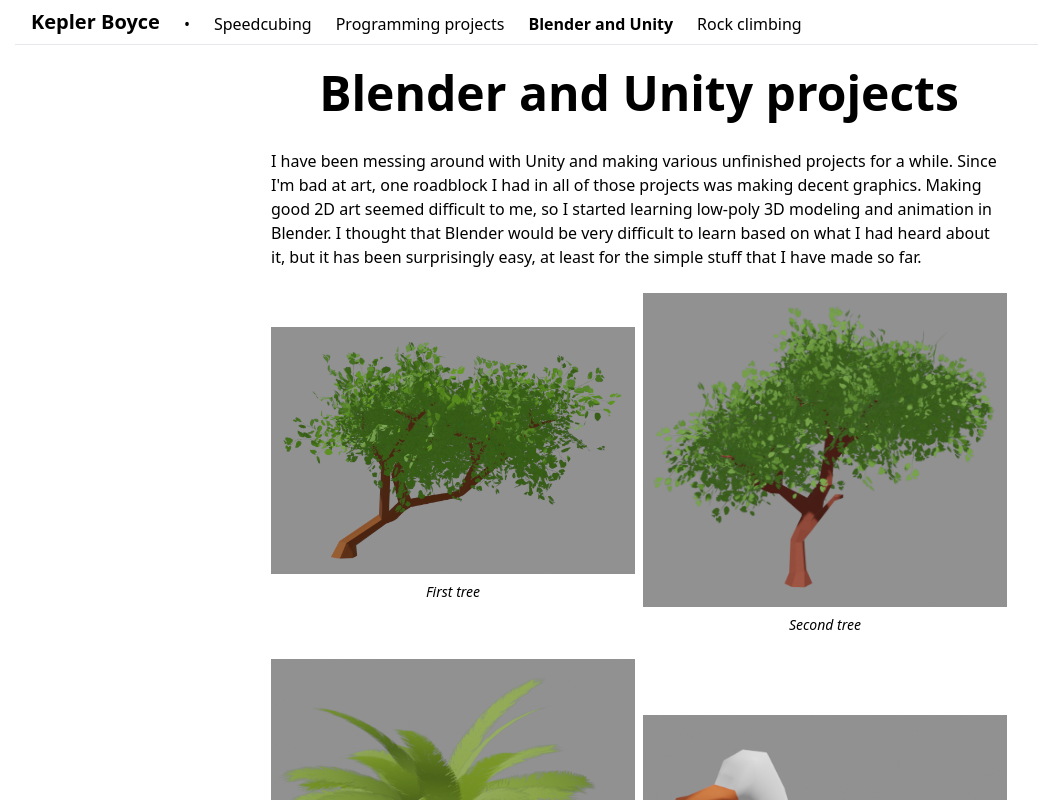
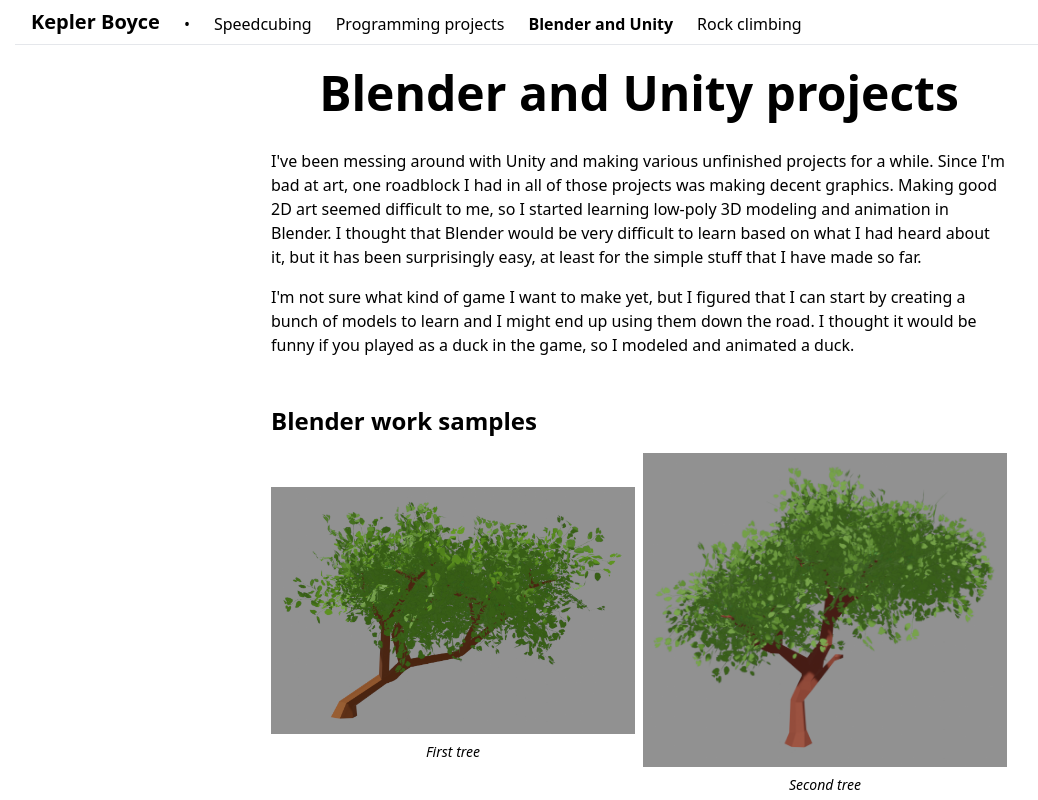
Before and after one commit to KeplerBoyce/mysite, a Next.js app: page /blender-unity in a window 1280 px wide. Shown: the top 800 px of the page, without its empty margins (1-1039 px from the left). Built offline with nearby package versions, Linux system fonts and the light colour scheme.

Commit message:
minor content changes

```diff
--- a/pages/blender-unity.tsx
+++ b/pages/blender-unity.tsx
@@ -18,13 +18,23 @@ export default function BlenderUnity() {
 					Blender and Unity projects
 				</h1>
 
-				<section className="flex flex-col gap-6 mb-12">
+				<section className="flex flex-col gap-4 mb-12">
 					<p>
-						I have been messing around with Unity and making various unfinished projects for a while. Since I'm bad at art, one roadblock I had
+						I've been messing around with Unity and making various unfinished projects for a while. Since I'm bad at art, one roadblock I had
 						in all of those projects was making decent graphics. Making good 2D art seemed difficult to me, so I started learning low-poly 3D
 						modeling and animation in Blender. I thought that Blender would be very difficult to learn based on what I had heard about it, but it
 						has been surprisingly easy, at least for the simple stuff that I have made so far.
 					</p>
+					<p>
+						I'm not sure what kind of game I want to make yet, but I figured that I can start by creating a bunch of models to learn and I might end
+						up using them down the road. I thought it would be funny if you played as a duck in the game, so I modeled and animated a duck.
+					</p>
+				</section>
+
+				<section className="flex flex-col gap-4 mb-12">
+					<h1 className="text-2xl font-bold">
+						Blender work samples
+					</h1>
 					<div className="grid grid-cols-2 gap-2 items-center">
 						<CaptionImage image="tree.png" caption="First tree" />
 						<CaptionImage image="tree1.png" caption="Second tree" />
```
